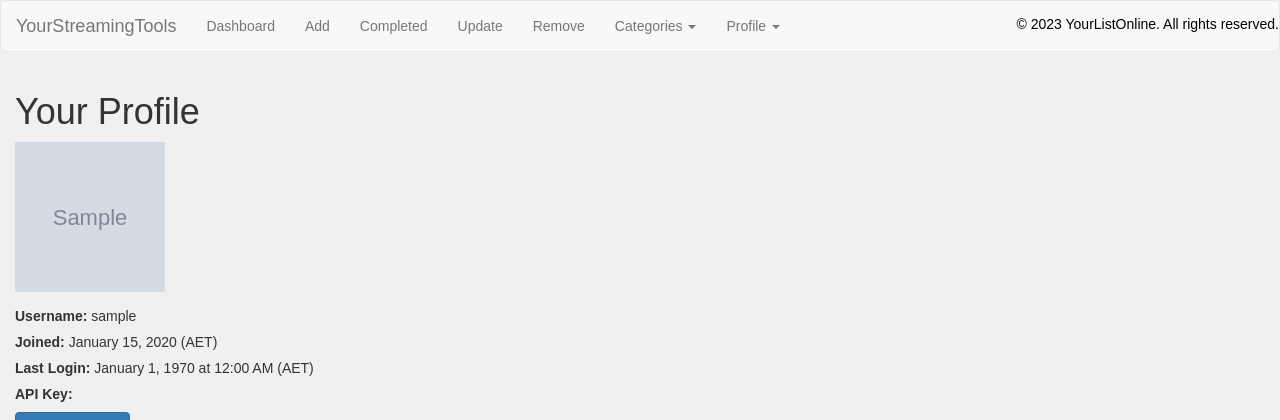
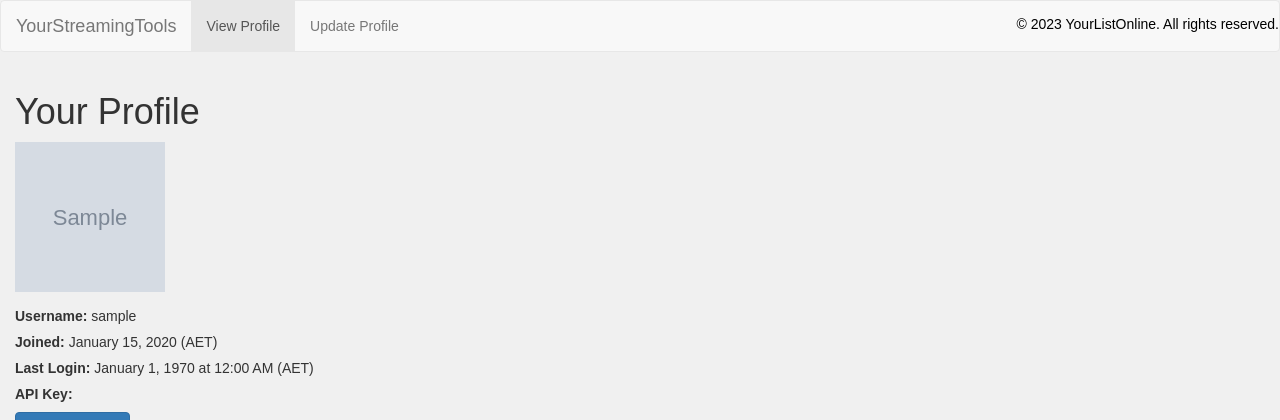
Before and after one commit to YourStreamingTools/YourStreaming.Tools, a PHP site: page /profile.php in a window 1280 px wide. Shown: the top 420 px of the page. Run offline with PHP 8.4, Linux system fonts and the light colour scheme; the visitor is signed in with stand-in values (Sample User, id 1); tables that the repository leaves empty or names only in its code hold one stand-in row (values such as "Sample post"); grey boxes marked "Sample" are stand-in pictures.

Commit message:
Update profile.php

```diff
--- a/profile.php
+++ b/profile.php
@@ -70,25 +70,8 @@ if(!isset($_SESSION["loggedin"]) || $_SESSION["loggedin"] !== true){
             <a class="navbar-brand" href="../index.php">YourStreamingTools</a>
         </div>
         <ul class="nav navbar-nav">
-            <li><a href="dashboard.php">Dashboard</a></li>
-            <li><a href="insert.php">Add</a></li>
-            <li><a href="completed.php">Completed</a></li>
-            <li><a href="update.php">Update</a></li>
-            <li><a href="remove.php">Remove</a></li>
-            <li class="dropdown dropdown-hover">
-                <a class="dropdown" data-toggle="dropdown">Categories <span class="caret"></span></a>
-                <ul class="dropdown-menu">
-                    <li><a href="categories.php">View Categories</a></li>
-                    <li><a href="add_category.php">Add Category</a></li>
-                </ul>
-            </li>
-            <li class="dropdown dropdown-hover">
-			      <a class="dropdown" data-toggle="dropdown">Profile <span class="caret"></span></a>
-			      	<ul class="dropdown-menu">
-			      		<li class="active"><a href="profile.php">View Profile</a></li>
-			      		<li><a href="update_profile.php">Update Profile</a></li>
-			      	</ul>
-            </li>
+            <li class="active"><a href="profile.php">View Profile</a></li>
+			<li><a href="update_profile.php">Update Profile</a></li>
         </ul>
         <p class="navbar-text navbar-right"><a class="popup-link" onclick="showPopup()">&copy; <?php echo date("Y"); ?> YourListOnline. All rights reserved.</a></p>
     </div>
```
